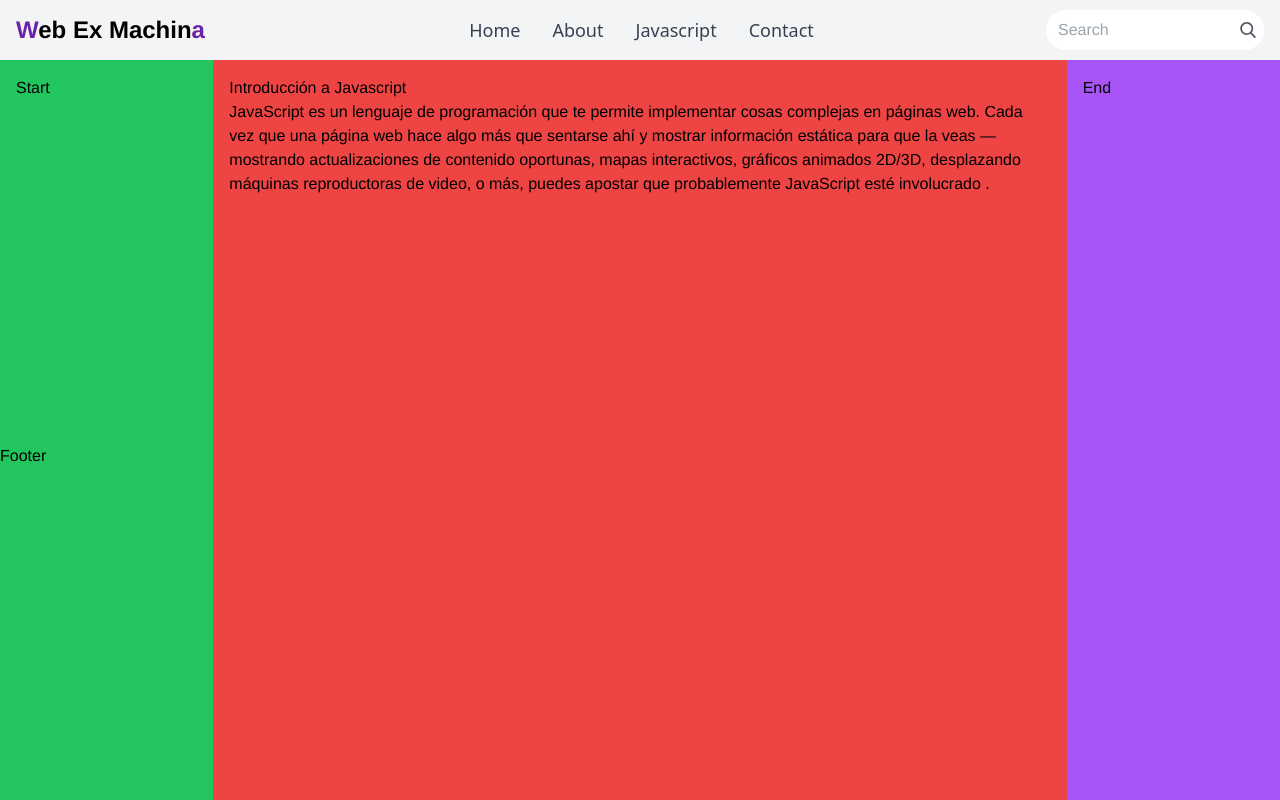
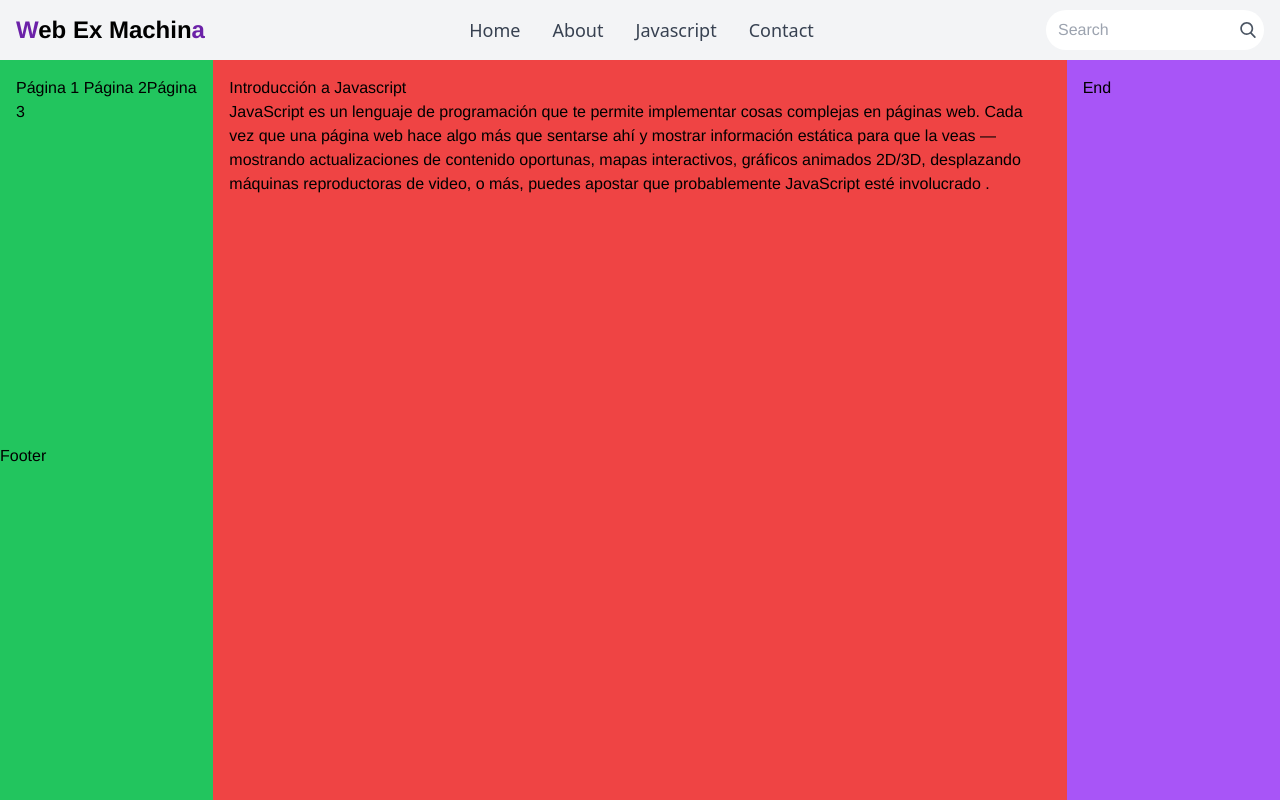
Before and after one commit to Web-Dev-Machina/Monaco-Custom, a React (Vite) app: page /javascript in a window 1280 px wide. Shown: the top 800 px of the page. Built offline with nearby package versions, Linux system fonts and the light colour scheme.

Commit message:
Nested Routing update

```diff
--- a/src/App.jsx
+++ b/src/App.jsx
@@ -16,9 +16,10 @@ function App() {
         <Routes>
           <Route path="/" element={<Main />} />
           <Route path="/about" element={<About />} />
-          <Route path="/javascript" element={<Javascript />} />
           <Route path="/contact" element={<Contact />} />
           <Route path="*" element={<NoPage />} />
+          {/* Use "/*" at the end of the parent or it will not go deeper */}
+          <Route path="/javascript/*" element={<Javascript />} />
         </Routes>
 
         <Footer />
--- a/src/components/Javascript.jsx
+++ b/src/components/Javascript.jsx
@@ -1,16 +1,28 @@
-import JSIntro from "../javascript/JSIntro";
+import { Routes, Route, Link } from "react-router-dom";
+import JSIntro from "../pages/javascript/JSIntro";
+import Page2 from "../pages/javascript/Page2";
+import Page3 from "../pages/javascript/Page3";
 const Javascript = () => {
   return (
     <>
-      <div className="mx-auto grid h-96 max-w-screen-2xl grid-cols-12">
+      <section className="mx-auto grid h-96 max-w-screen-2xl grid-cols-12">
         {/* Sidebar nav */}
-        <div className="col-span-2 bg-green-500 p-4">Start</div>
+        <aside className="col-span-2 bg-green-500 p-4">
+          <Link to="">Página 1</Link> {/* Link to self */}
+          <Link to="page2">Página 2</Link>
+          <Link to="page3">Página 3</Link>
+        </aside>
         {/* Components changing by file selection in sidebar */}
-        <div className="col-span-8 h-[1000px] bg-red-500 p-4">
-          <JSIntro />
-        </div>
-        <div className="col-span-2 bg-purple-500 p-4">End</div>
-      </div>
+        <article className="col-span-8 h-[1000px] bg-red-500 p-4">
+          <Routes>
+            <Route index element={<JSIntro />} />
+            <Route path="page2" element={<Page2 />} />
+            <Route path="page3" element={<Page3 />} />
+          </Routes>
+        </article>
+        {/* End Sidebar */}
+        <aside className="col-span-2 bg-purple-500 p-4">End</aside>
+      </section>
     </>
   );
 };
--- /dev/null
+++ b/src/pages/javascript/Page2.jsx
@@ -0,0 +1,10 @@
+const Page2 = () => {
+  return (
+    <>
+      <div>Página 2</div>
+      <p>Lorem ipsum dolor sit amet consectetur, adipisicing elit. Sit voluptas, accusamus saepe vitae autem provident odio eos tempora excepturi sapiente tempore ipsum fugiat ex asperiores, magni consequuntur quaerat numquam delectus.</p>
+    </>
+  );
+};
+
+export default Page2;
--- /dev/null
+++ b/src/pages/javascript/Page3.jsx
@@ -0,0 +1,10 @@
+const Page3 = () => {
+  return (
+    <>
+      <div>Página 3</div>
+      <p>Lorem ipsum dolor sit amet consectetur, adipisicing elit. Sit voluptas, accusamus saepe vitae autem provident odio eos tempora excepturi sapiente tempore ipsum fugiat ex asperiores, magni consequuntur quaerat numquam delectus.</p>
+    </>
+  );
+};
+
+export default Page3;
```
Also changed, not shown: src/pages/javascript/JSIntro.jsx (renamed from src/javascript/JSIntro.jsx).
